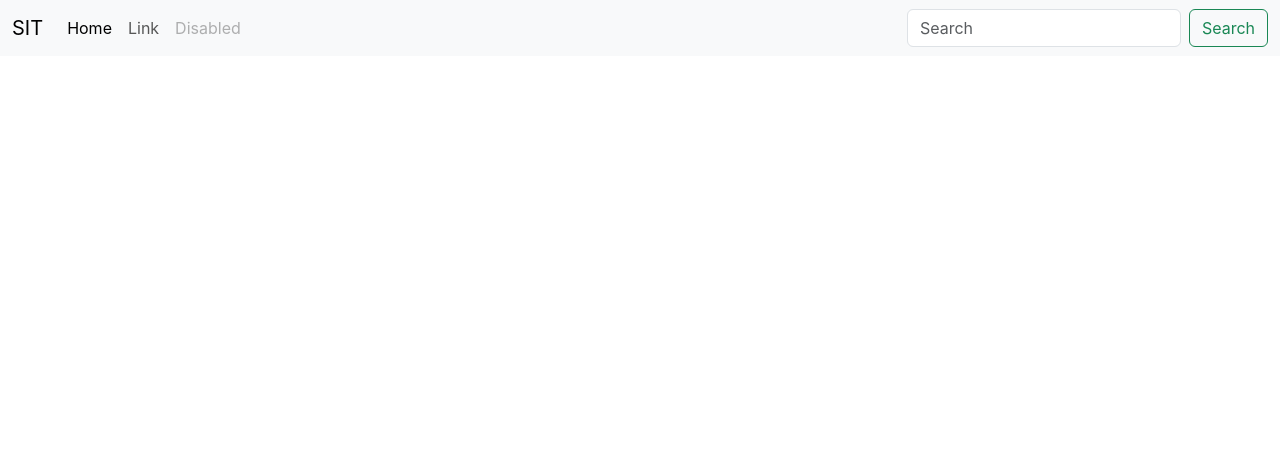
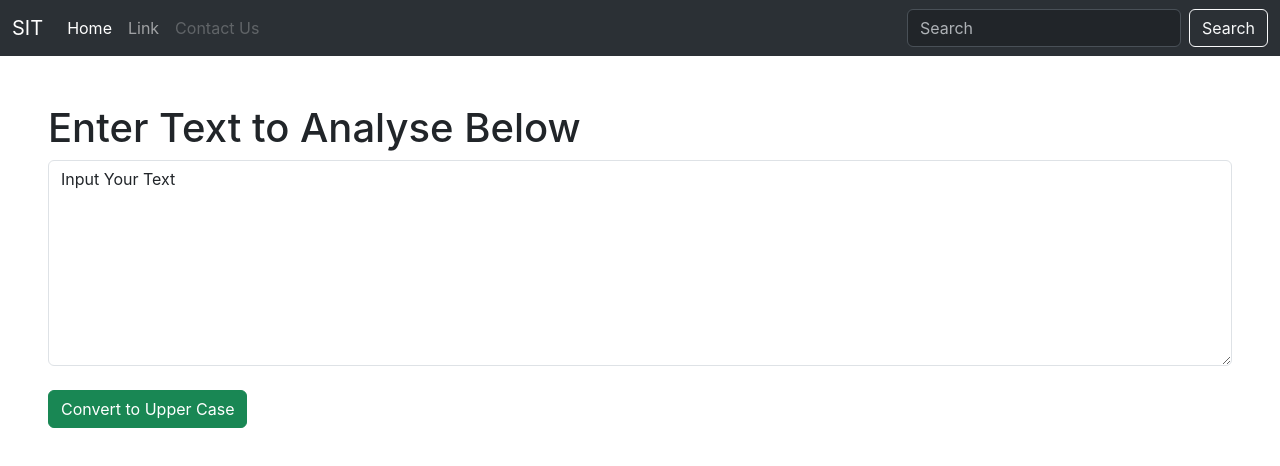
Before and after one commit to ishitadudhat/React-App-Demo, a React (Create React App) app: page / in a window 1280 px wide. Shown: the top 466 px of the page. Built offline with nearby package versions, Linux system fonts and the light colour scheme.

Commit message:
navbar and textform.js are add

```diff
--- a/src/App.js
+++ b/src/App.js
@@ -1,34 +1,12 @@
 import './App.css';
+import Navbar from './components/Navbar.js'
+import TextForm from './components/TextForm.js'
 
 function App() {
   return (
     <>
-    <nav className="navbar navbar-expand-lg bg-body-tertiary">
-  <div className="container-fluid">
-    <a className="navbar-brand" href="#">SIT</a>
-    <button className="navbar-toggler" type="button" data-bs-toggle="collapse" data-bs-target="#navbarSupportedContent" aria-controls="navbarSupportedContent" aria-expanded="false" aria-label="Toggle navigation">
-      <span className="navbar-toggler-icon"></span>
-    </button>
-    <div className="collapse navbar-collapse" id="navbarSupportedContent">
-      <ul className="navbar-nav me-auto mb-2 mb-lg-0">
-        <li className="nav-item">
-          <a className="nav-link active" aria-current="page" href="#">Home</a>
-        </li>
-        <li className="nav-item">
-          <a className="nav-link" href="#">Link</a>
-        </li>
-
-        <li className="nav-item">
-          <a className="nav-link disabled" aria-disabled="true">Disabled</a>
-        </li>
-      </ul>
-      <form className="d-flex" role="search">
-        <input className="form-control me-2" type="search" placeholder="Search" aria-label="Search"/>
-        <button className="btn btn-outline-success" type="submit">Search</button>
-      </form>
-    </div>
-  </div>
-</nav>
+    <Navbar title="SIT" aboutText="Contact Us"/>
+    <TextForm heading="Enter Text to Analyse Below" />
     </>
   );
 }
--- /dev/null
+++ b/src/components/Navbar.js
@@ -0,0 +1,45 @@
+import React from 'react'
+import PropTypes from 'prop-types'
+
+export default function Navbar(props) {
+  return (
+    <div>
+      <nav className="navbar bg-dark navbar-expand-lg bg-body-tertiary" data-bs-theme="dark">
+  <div className="container-fluid">
+    <a className="navbar-brand" href="#">{props.title}</a>
+    <button className="navbar-toggler" type="button" data-bs-toggle="collapse" data-bs-target="#navbarSupportedContent" aria-controls="navbarSupportedContent" aria-expanded="false" aria-label="Toggle navigation">
+      <span className="navbar-toggler-icon"></span>
+    </button>
+    <div className="collapse navbar-collapse" id="navbarSupportedContent">
+      <ul className="navbar-nav me-auto mb-2 mb-lg-0">
+        <li className="nav-item">
+          <a className="nav-link active" aria-current="page" href="#">Home</a>
+        </li>
+        <li className="nav-item">
+          <a className="nav-link" href="#">Link</a>
+        </li>
+
+        <li className="nav-item">
+          <a className="nav-link disabled" aria-disabled="true">{props.aboutText}</a>
+        </li>
+      </ul>
+      <form className="d-flex" role="search">
+        <input className="form-control me-2" type="search" placeholder="Search" aria-label="Search"/>
+        <button className="btn btn-outline-light" type="submit">Search</button>
+      </form>
+    </div>
+  </div>
+</nav>
+    </div>
+  )
+}
+
+Navbar.propTypes={
+    title : PropTypes.string.isRequired,
+    aboutText : PropTypes.string
+}
+
+Navbar.defaultProps={
+    title : "Set Your Title Here",
+    aboutText : "Set Your Text Here"
+}
--- /dev/null
+++ b/src/components/TextForm.js
@@ -0,0 +1,16 @@
+import React,{useState} from 'react'
+
+export default function TextForm(props) {
+    var [text, setText]= useState("Input Your Text");
+    // setText=("Enter Your Text");
+
+    return (
+        <div >
+            <div class="mx-5 my-5">
+                <h1>{props.heading}</h1>
+                <textarea className="form-control" id="exampleFormControlTextarea1" rows="8" value={text}></textarea>
+                <button className='btn btn-success my-4'>Convert to Upper Case</button>
+            </div>
+        </div>
+    )
+}
```
